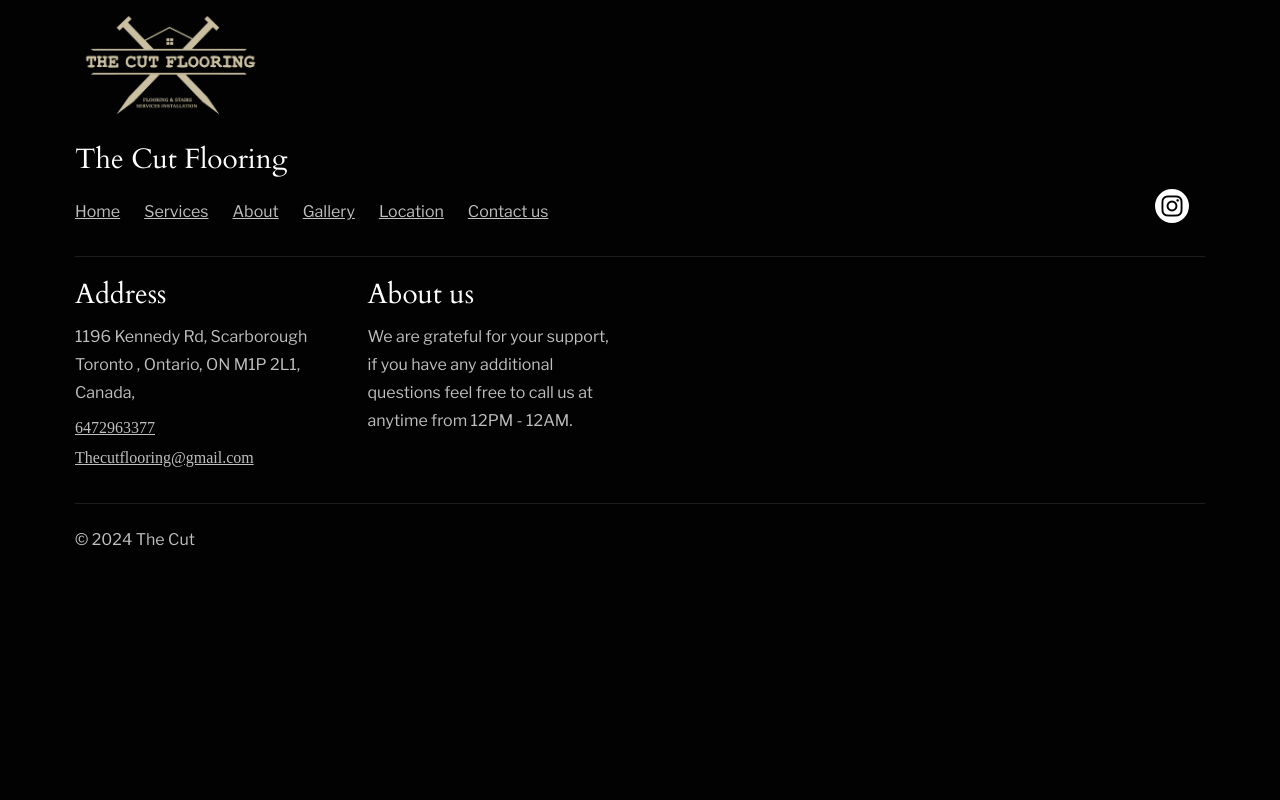
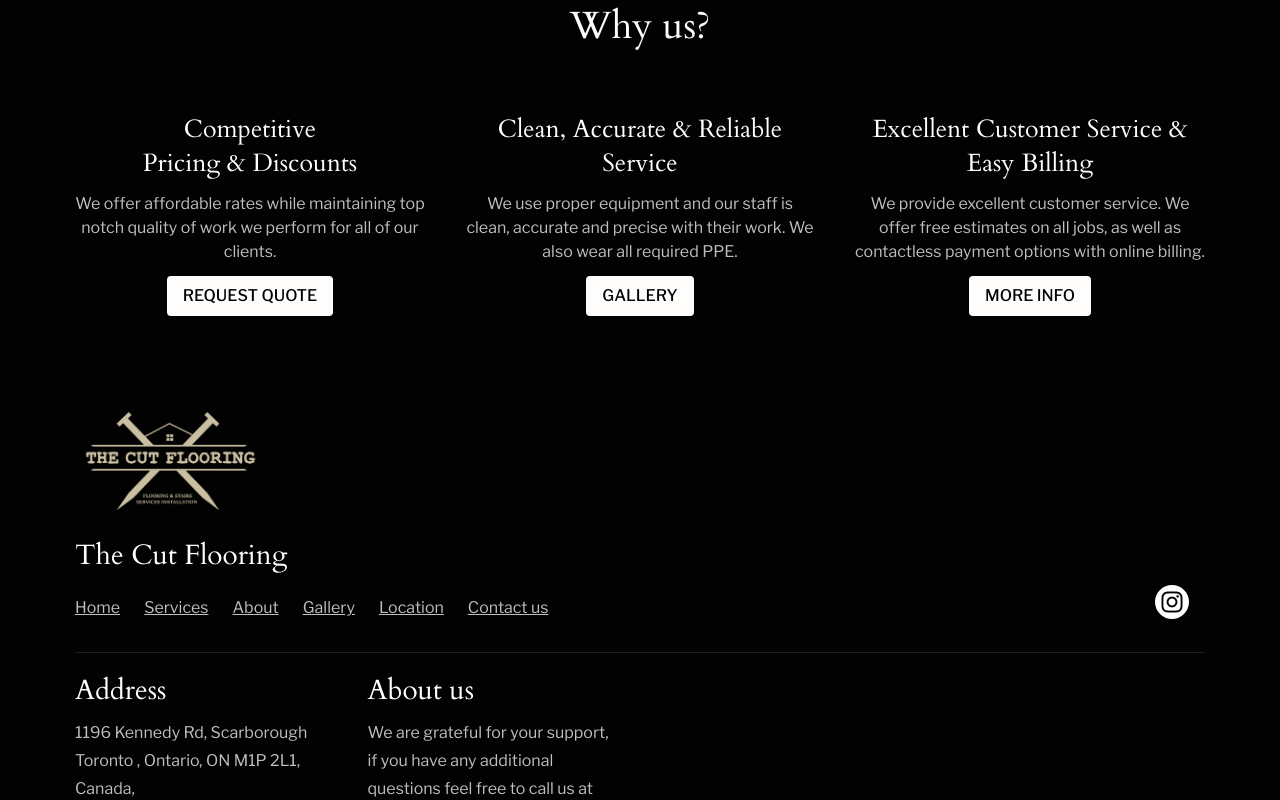
Before and after one commit to phanhuulan1/Tony-wood-floor-stairs-tiles, a Next.js app: page / in a window 1280 px wide. Shown: the top 800 px of the page. Built offline with nearby package versions, Linux system fonts and the light colour scheme.

Commit message:
Create why us section

```diff
--- a/src/app/globals.css
+++ b/src/app/globals.css
@@ -2,3 +2,4 @@
 @import url('../styles/grid.css');
 @import url('../styles/variables.css');
 @import url('../styles/footer.css');
+@import url('../styles/why-us.css');
--- a/src/app/page.tsx
+++ b/src/app/page.tsx
@@ -1,11 +1,10 @@
 import Footer from "@/components/Footer";
+import WhyUsComponent from "@/components/WhyUs";
 
 export default function Home() {
   return (
     <main>
-      {/* <div>
-        <h1 className="title-heading">NextJS 15</h1>
-      </div> */}
+      <WhyUsComponent />
       <Footer />
     </main>
   );
--- /dev/null
+++ b/src/components/WhyUs.tsx
@@ -0,0 +1,56 @@
+import Link from "next/link";
+
+const WhyUsComponent = () => {
+  return (
+    <section className="section why-us-section">
+      <div className="container">
+        <h2 className="section-title">Why us?</h2>
+        <ul className="row why-us-list">
+          <li className="col-4 col-small-12 why-us-item">
+            <div className="card-body">
+              <p className="card-title">
+                Competitive <br />
+                Pricing & Discounts
+              </p>
+              <p className="card-sub-title">
+                We offer affordable rates while maintaining top notch quality of
+                work we perform for all of our clients.
+              </p>
+              <Link className="card-link" href="">
+                REQUEST QUOTE
+              </Link>
+            </div>
+          </li>
+          <li className="col-4 col-small-12 why-us-item">
+            <div className="card-body">
+              <p className="card-title">Clean, Accurate & Reliable Service</p>
+              <p className="card-sub-title">
+                We use proper equipment and our staff is clean, accurate and
+                precise with their work. We also wear all required PPE.
+              </p>
+              <Link className="card-link" href="">
+                GALLERY
+              </Link>
+            </div>
+          </li>
+          <li className="col-4 col-small-12 why-us-item">
+            <div className="card-body">
+              <p className="card-title">
+                Excellent Customer Service & Easy Billing
+              </p>
+              <p className="card-sub-title">
+                We provide excellent customer service. We offer free estimates
+                on all jobs, as well as contactless payment options with online
+                billing.
+              </p>
+              <Link className="card-link" href="">
+                MORE INFO
+              </Link>
+            </div>
+          </li>
+        </ul>
+      </div>
+    </section>
+  );
+};
+export default WhyUsComponent;
--- /dev/null
+++ b/src/styles/why-us.css
@@ -0,0 +1,55 @@
+.why-us-section {
+  padding-bottom: 80px;
+}
+
+.why-us-section .card-body {
+  display: flex;
+  flex-direction: column;
+  align-items: center;
+}
+
+.why-us-section .section-title {
+  margin-bottom: 40px;
+  color: var(--blush-white);
+  font-family: "Cardo";
+  font-size: var(--font-38);
+  font-weight: 400;
+  text-align: center;
+}
+
+.why-us-section .card-title {
+  margin-bottom: 12px;
+  color: var(--white);
+  font-family: "Cardo";
+  font-size: var(--font-25);
+  font-weight: 400;
+  text-align: center;
+}
+
+.why-us-section .card-sub-title {
+  margin-bottom: 12px;
+  color: var(--cloud-white);
+  font-family: "Libre Franklin";
+  font-size: var(--font-16);
+  font-weight: 400;
+  line-height: 24px;
+  text-align: center;
+}
+
+.why-us-section .card-link {
+  padding: 8px 16px;
+  color: var(--pure-black);
+  font-family: "Libre Franklin";
+  font-size: var(--font-16);
+  font-weight: 500;
+  line-height: 24px;
+  border-radius: 4px;
+  text-decoration: none;
+  text-align: center;
+  background-color: var(--blush-white);
+}
+
+.why-us-section .card-link:hover {
+  color: var(--white);
+  background-color: var(--blackened-grey);
+}
```
